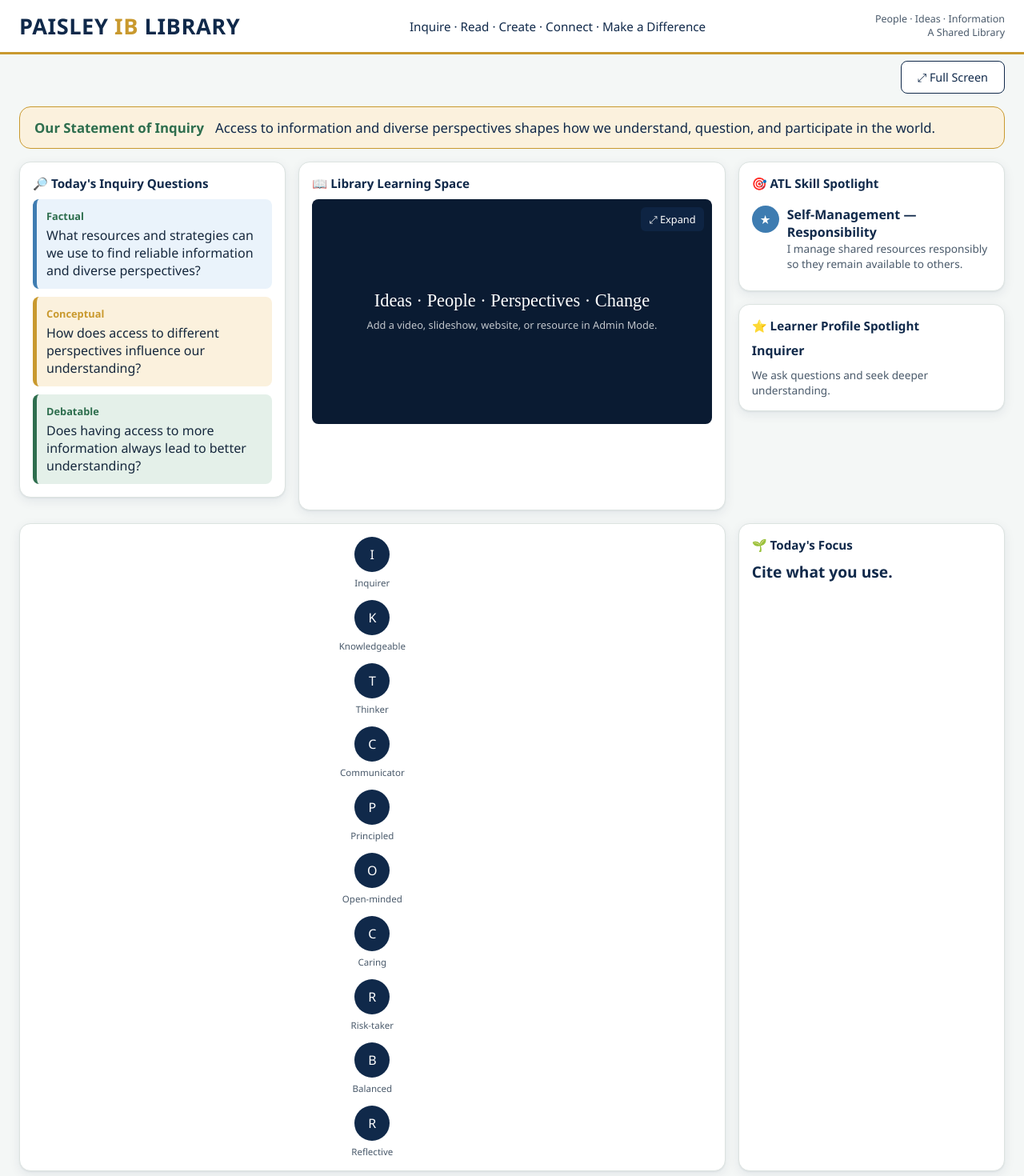
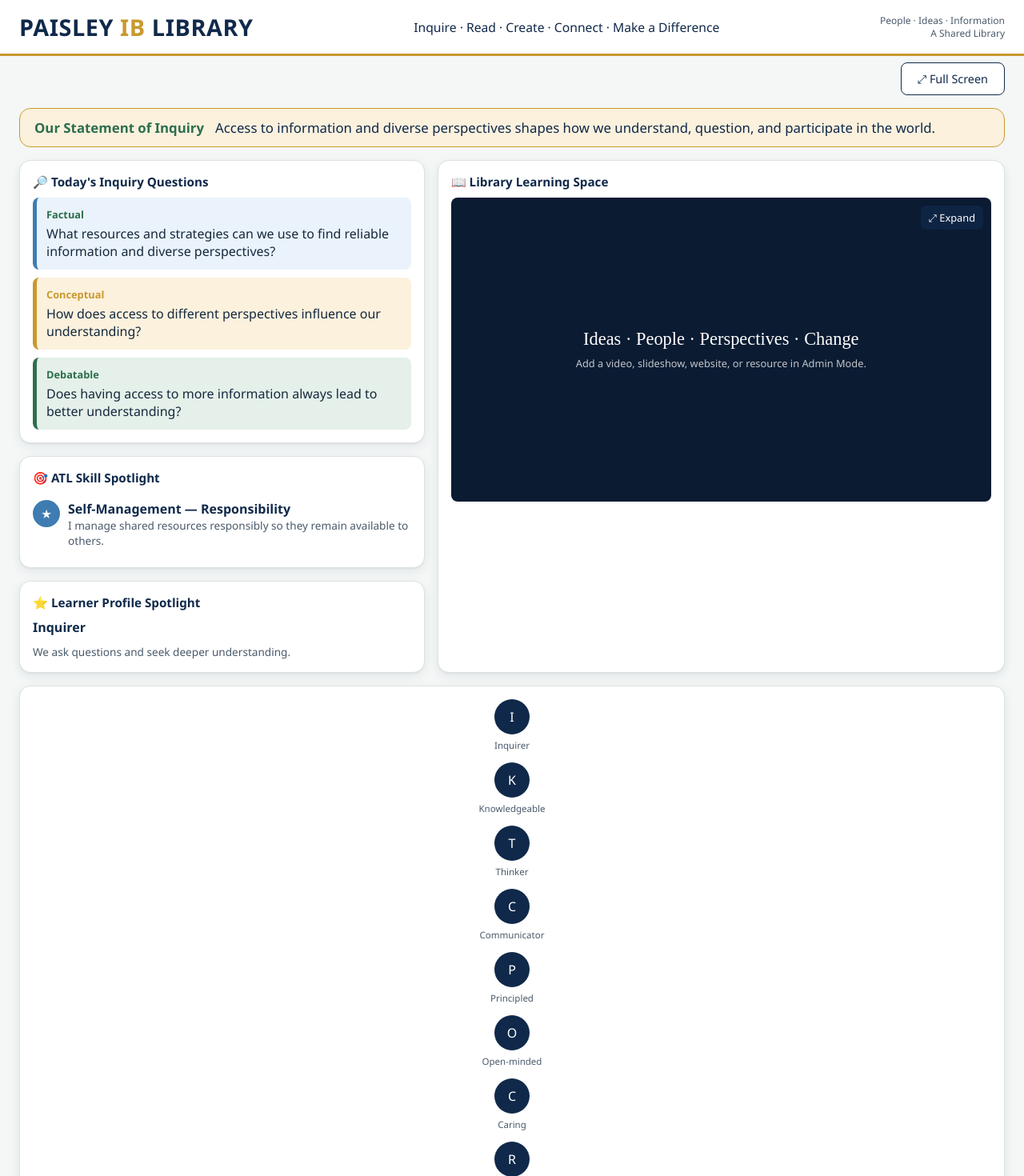
Before and after one commit to GCS-creatives/IBLibraryDashboard, a React (Vite) app: page / in a window 1280 px wide. Shown: the top 1470 px of the page at 80% size. Built offline with nearby package versions, Linux system fonts and the light colour scheme; no server answers.

Commit message:
Add files via upload

```diff
--- a/src/components/Display.jsx
+++ b/src/components/Display.jsx
@@ -92,7 +92,7 @@ function InquiryQuestions({ bank, language }) {
 function LibraryLearningSpace({ media, onExpand }) {
   const current = media?.current;
   return (
-    <div className="card" style={{ gridRow: 'span 2' }}>
+    <div className="card learning-space-card">
       <p className="card-title">📖 Library Learning Space</p>
       <div className="learning-space" onClick={onExpand}>
         {!current && (
--- a/src/index.css
+++ b/src/index.css
@@ -55,7 +55,7 @@ button {
 .lib-header {
   background: var(--white);
   border-bottom: 3px solid var(--gold);
-  padding: 14px 24px;
+  padding: clamp(10px, 1.5vw, 14px) clamp(14px, 3vw, 24px);
   display: flex;
   align-items: center;
   justify-content: space-between;
@@ -71,7 +71,7 @@ button {
 
 .lib-header .brand h1 {
   margin: 0;
-  font-size: 1.7rem;
+  font-size: clamp(1.15rem, 1.6vw + 0.6rem, 1.8rem);
   letter-spacing: 0.02em;
   color: var(--navy);
 }
@@ -88,14 +88,15 @@ button {
 }
 
 .lib-header .center-line {
-  font-size: 0.95rem;
+  font-size: clamp(0.75rem, 0.6vw + 0.6rem, 0.98rem);
   color: var(--navy);
   text-align: center;
   flex: 1;
+  min-width: 200px;
 }
 
 .lib-header .side-note {
-  font-size: 0.78rem;
+  font-size: 0.75rem;
   color: var(--ink-soft);
   text-align: right;
   line-height: 1.3;
@@ -109,7 +110,7 @@ button {
   grid-template-columns: 1fr 1.6fr 1fr;
   grid-template-rows: auto auto auto;
   gap: 16px;
-  padding: 16px 24px;
+  padding: clamp(10px, 2vw, 16px) clamp(12px, 3vw, 24px);
 }
 
 .soi-bar {
@@ -117,12 +118,13 @@ button {
   background: var(--gold-soft);
   border: 1px solid var(--gold);
   border-radius: var(--radius);
-  padding: 14px 18px;
+  padding: 12px clamp(12px, 2vw, 18px);
   display: flex;
   align-items: center;
   gap: 14px;
-  font-size: 1.05rem;
+  font-size: clamp(0.85rem, 0.5vw + 0.75rem, 1.05rem);
   color: var(--navy);
+  flex-wrap: wrap;
 }
 
 .soi-bar .label {
@@ -136,14 +138,15 @@ button {
   border-radius: var(--radius);
   box-shadow: var(--shadow);
   border: 1px solid var(--line);
-  padding: 16px;
+  padding: clamp(12px, 1.5vw, 16px);
   display: flex;
   flex-direction: column;
   gap: 10px;
+  min-width: 0;
 }
 
 .card-title {
-  font-size: 0.95rem;
+  font-size: clamp(0.85rem, 0.3vw + 0.8rem, 0.95rem);
   font-weight: 700;
   color: var(--navy);
   display: flex;
@@ -173,6 +176,10 @@ button {
 }
 
 /* ---------- Library Learning Space ---------- */
+
+.learning-space-card {
+  grid-row: span 2;
+}
 
 .learning-space {
   position: relative;
@@ -313,7 +320,7 @@ button {
 }
 
 .focus-text {
-  font-size: 1.2rem;
+  font-size: clamp(1rem, 0.6vw + 0.85rem, 1.2rem);
   font-weight: 700;
   color: var(--navy);
 }
@@ -324,7 +331,7 @@ button {
 }
 
 .clock-time {
-  font-size: 2.4rem;
+  font-size: clamp(1.6rem, 3vw + 1rem, 2.4rem);
   font-weight: 700;
   color: var(--navy);
   letter-spacing: 0.01em;
@@ -358,7 +365,7 @@ button {
   flex-wrap: wrap;
   gap: 10px;
   background: var(--navy);
-  padding: 12px 24px;
+  padding: 10px clamp(12px, 3vw, 24px);
   align-items: center;
   justify-content: space-between;
 }
@@ -368,6 +375,7 @@ button {
   flex-wrap: wrap;
   gap: 8px;
   flex: 1;
+  min-width: 0;
 }
 
 .nav-btn {
@@ -381,6 +389,7 @@ button {
   flex-direction: column;
   gap: 2px;
   min-width: 120px;
+  flex-shrink: 0;
 }
 
 .nav-btn:hover { background: rgba(255,255,255,0.16); }
@@ -408,17 +417,17 @@ button {
   align-items: center;
   justify-content: center;
   z-index: 400;
-  padding: 24px;
+  padding: clamp(10px, 3vw, 24px);
 }
 
 .modal-box {
   background: var(--white);
   border-radius: var(--radius);
   max-width: 720px;
-  width: 100%;
+  width: min(720px, 100%);
   max-height: 85vh;
   overflow-y: auto;
-  padding: 24px;
+  padding: clamp(16px, 3vw, 24px);
   box-shadow: var(--shadow);
 }
 
@@ -587,9 +596,72 @@ button {
   z-index: 600;
 }
 
-@media (max-width: 1100px) {
+@media (max-width: 1400px) {
+  .dashboard-grid {
+    grid-template-columns: 1fr 1.4fr;
+  }
+  .lp-strip { grid-column: 1 / -1; }
+}
+
+@media (max-width: 900px) {
   .dashboard-grid {
     grid-template-columns: 1fr;
   }
   .lp-strip { grid-column: 1; }
+  .learning-space-card { grid-row: auto; }
+
+  .lib-header {
+    justify-content: center;
+    text-align: center;
+  }
+  .lib-header .side-note {
+    text-align: center;
+  }
+  .lib-header .center-line {
+    order: 3;
+    flex-basis: 100%;
+  }
+
+  .bottom-nav {
+    flex-direction: column;
+    align-items: stretch;
+  }
+  .bottom-nav .nav-buttons {
+    overflow-x: auto;
+    flex-wrap: nowrap;
+    padding-bottom: 4px;
+    -webkit-overflow-scrolling: touch;
+  }
+  .footer-line {
+    text-align: center;
+  }
+
+  .lp-strip {
+    justify-content: flex-start;
+  }
+  .lp-attr {
+    min-width: 60px;
+    flex: 0 0 calc(20% - 12px);
+  }
 }
+
+@media (max-width: 520px) {
+  .clock-time { font-size: 1.6rem; }
+  .lp-attr { flex: 0 0 calc(33.3% - 12px); }
+  .modal-box { padding: 14px; }
+  .admin-shell { padding: 12px; }
+  .admin-topbar { flex-direction: column; align-items: flex-start; gap: 10px; }
+  .admin-topbar h1 { font-size: 1.15rem; }
+}
+
+@media (max-width: 700px) {
+  .admin-grid {
+    grid-template-columns: 1fr;
+  }
+  .admin-panel {
+    padding: 14px;
+  }
+  .admin-panel .row {
+    flex-wrap: wrap;
+  }
+}
```
